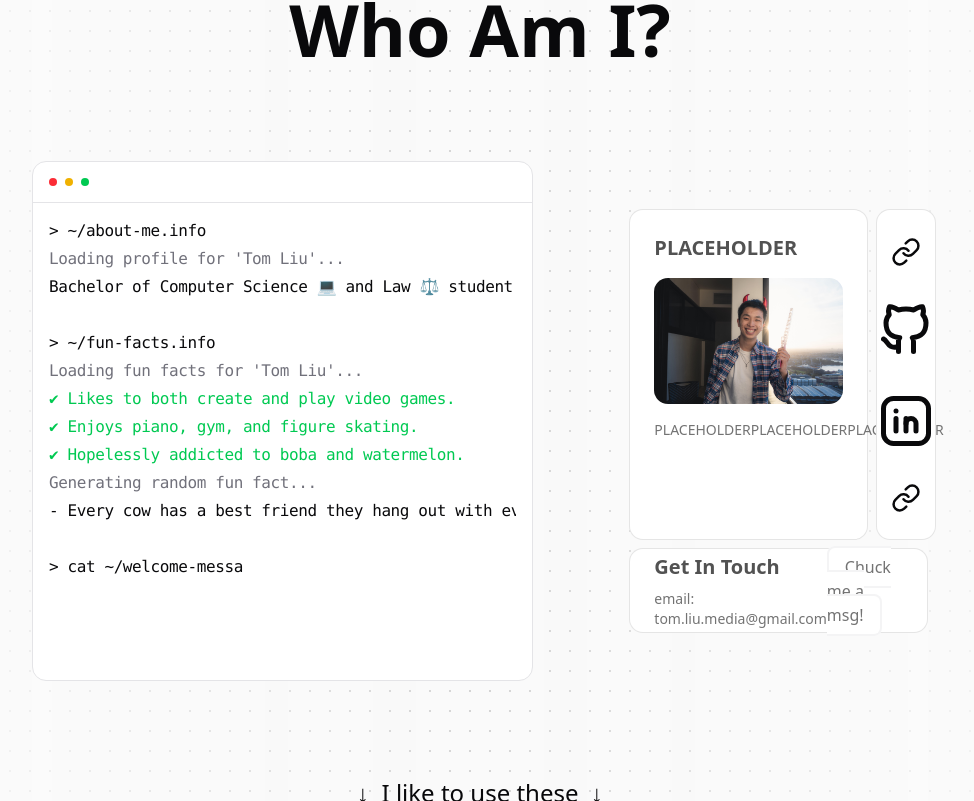
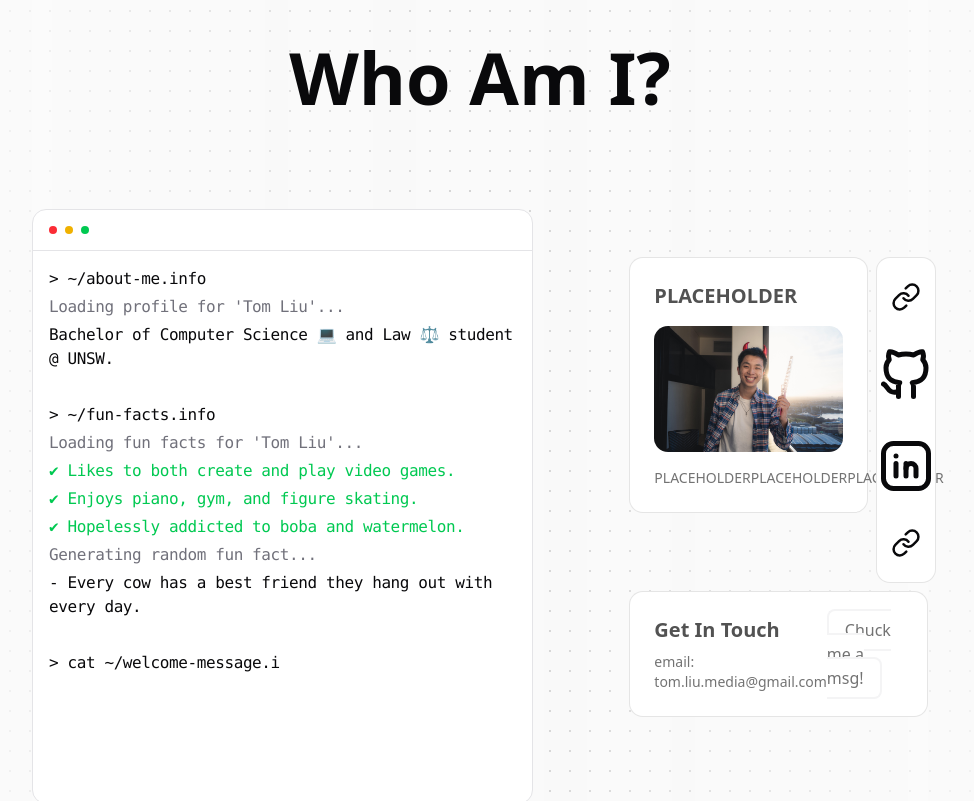
Before and after one commit to tom-jt/Portfolio-2, a Next.js app: page / in a window 1280 px wide. Shown: the part 1999-2800 px from the top of the page, without its empty margins (160-1134 px from the left). Built offline with nearby package versions, Linux system fonts and the light colour scheme.

Commit message:
Started medium screen size support

```diff
--- a/app/components/about/About.tsx
+++ b/app/components/about/About.tsx
@@ -103,7 +103,6 @@ const About = () => {
           flex
           w-full h-full
           justify-center gap-24
-          md:h-[65vh]
         "
       >
         <TerminalContainer />
--- a/app/components/projects/ProjectList.tsx
+++ b/app/components/projects/ProjectList.tsx
@@ -208,7 +208,7 @@ const ProjectList = ({ filterBy }: ProjectListProps) => {
           max-w-2xl w-full
           mx-auto
           items-start gap-4
-          md:grid-cols-2
+          2xl:grid-cols-2
         "
       >
         {cards.map((card) => (
--- a/app/components/projects/Projects.tsx
+++ b/app/components/projects/Projects.tsx
@@ -33,6 +33,7 @@ const Projects = () => {
               h-fit
               text-2xl
               sticky justify-between top-1/2
+              max-2xl:flex-col
             "
           >
             <p>← games</p>
--- a/app/page.tsx
+++ b/app/page.tsx
@@ -10,7 +10,7 @@ const App = () => {
     <div className="bg-zinc-50 dark:bg-black relative z-0">
       <NavBar>
         <Home />
-        <div className="px-48 pt-24 *:py-24">
+        <div className="px-[15vw] pt-[15vh] *:py-[15vh]">
           <About />
           <Projects />
           <Contact />
--- a/components/ui/hero-parallax.tsx
+++ b/components/ui/hero-parallax.tsx
@@ -94,7 +94,7 @@ export const HeroParallax = ({
 export const Header = () => {
   return (
     <div className="w-full h-screen flex justify-center items-center z-10">
-      <div className="px-20 md:px-80 h-3/7 md:h-2/7 w-full flex flex-col justify-between gap-8">
+      <div className="px-[10vw] h-2/5 w-full flex flex-col justify-between gap-8 bg-red-200">
         <TextType
           text={[
             "HEY THERE,\nI'M TOM",
--- a/components/ui/terminal.tsx
+++ b/components/ui/terminal.tsx
@@ -66,7 +66,7 @@ export const AnimatedSpan = ({
       initial={{ opacity: 0, y: -5 }}
       animate={shouldAnimate ? { opacity: 1, y: 0 } : { opacity: 0, y: -5 }}
       transition={{ duration: 0.3, delay: sequence ? 0 : delay / 1000 }}
-      className={cn("grid text-base font-normal tracking-tight", className)}
+      className={cn("grid text-base text-wrap font-normal tracking-tight", className)}
       onAnimationComplete={() => {
         if (!sequence) return;
         if (itemIndex === null) return;
@@ -173,7 +173,7 @@ export const TypingAnimation = ({
   return (
     <MotionComponent
       ref={elementRef}
-      className={cn("text-base font-normal tracking-tight", className)}
+      className={cn("text-base text-wrap font-normal tracking-tight", className)}
       {...props}
     >
       {displayedText}
```
